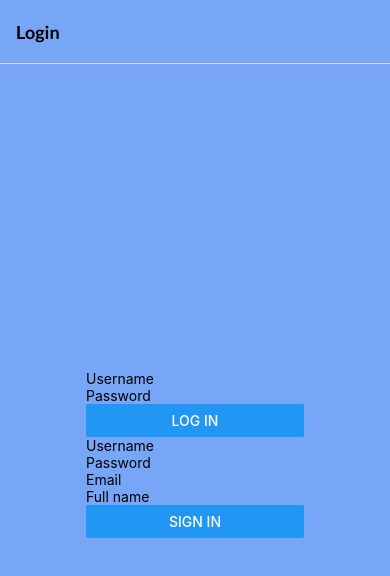
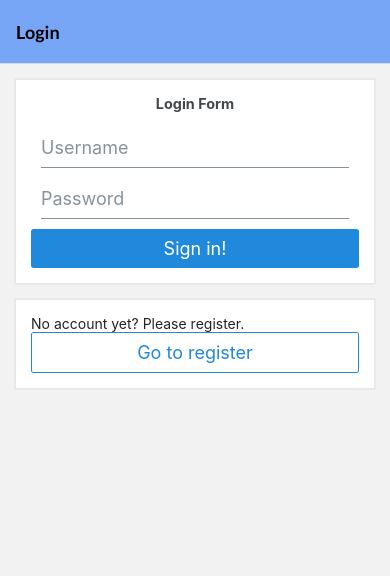
Before and after one commit to jankry1/wbma23-example, a React Native app: screen /Home in a window 390 px wide. Shown: the top 576 px of the page. Built offline with nearby package versions, Linux system fonts and the light colour scheme.

Commit message:
smartforms

```diff
--- a/components/List.js
+++ b/components/List.js
@@ -1,5 +1,3 @@
-
-
 import {FlatList} from 'react-native';
 import {useMedia} from '../hooks/ApiHooks';
 import ListItem from './ListItem';
--- a/components/ListItem.js
+++ b/components/ListItem.js
@@ -1,56 +1,26 @@
-import {Image, StyleSheet, View, Text, TouchableOpacity} from 'react-native';
+import {Avatar, ListItem as RNEListItem} from '@rneui/themed';
 import PropTypes from 'prop-types';
 import {uploadsUrl} from '../utils/variables';
 
 const ListItem = ({singleMedia, navigation}) => {
   const item = singleMedia;
   return (
-    <TouchableOpacity
-      style={styles.row}
+    <RNEListItem
       onPress={() => {
         navigation.navigate('Single', item);
       }}
     >
-      <View style={styles.box}>
-        <Image
-          style={styles.image}
-          source={{uri: uploadsUrl + item.thumbnails?.w160}}
-        />
-      </View>
-      <View style={styles.box}>
-        <Text style={styles.listTitle}>{item.title}</Text>
-        <Text style={styles.listDescription}>{item.description}</Text>
-      </View>
-    </TouchableOpacity>
+      <Avatar size="large" source={{uri: uploadsUrl + item.thumbnails?.w160}} />
+      <RNEListItem.Content>
+        <RNEListItem.Title>{item.title}</RNEListItem.Title>
+        <RNEListItem.Subtitle numberOfLines={3}>
+          {item.description}
+        </RNEListItem.Subtitle>
+      </RNEListItem.Content>
+      <RNEListItem.Chevron />
+    </RNEListItem>
   );
 };
-
-const styles = StyleSheet.create({
-  row: {
-    flexDirection: 'column',
-    backgroundColor: '#6A8E7F',
-    marginBottom: 40,
-  },
-  box: {
-    flex: 1,
-    padding: 20,
-    backgroundColor: '#FFFFFF',
-  },
-  image: {
-    flex: 1,
-    minHeight: 200,
-  },
-  listTitle: {
-    fontWeight: 'bold',
-    fontFamily: 'LatoBold',
-    fontSize: 20,
-    paddingBottom: 15,
-  },
-  listDescription: {
-    fontFamily: 'LatoRegular',
-    fontSize: 14,
-  },
-});
 
 ListItem.propTypes = {
   singleMedia: PropTypes.object,
--- a/components/LoginForm.js
+++ b/components/LoginForm.js
@@ -1,9 +1,9 @@
 import React, {useContext} from 'react';
-import {Text, View, Button, TextInput} from 'react-native';
 import {MainContext} from '../contexts/MainContext';
 import AsyncStorage from '@react-native-async-storage/async-storage';
 import {useAuthentication} from '../hooks/ApiHooks';
 import {Controller, useForm} from 'react-hook-form';
+import {Button, Input, Card} from '@rneui/themed';
 
 const LoginForm = () => {
   const {setIsLoggedIn, setUser} = useContext(MainContext);
@@ -18,58 +18,53 @@ const LoginForm = () => {
 
   const logIn = async (loginData) => {
     console.log('Login button pressed', loginData);
-    // const data = {username: 'yanak', password: 'test123'};
+    // const data = {username: 'ilkkamtk', password: 'q1w2e3r4'};
     try {
       const loginResult = await postLogin(loginData);
-      console.log('loginResult', loginResult);
+      console.log('logIn', loginResult);
       await AsyncStorage.setItem('userToken', loginResult.token);
       setUser(loginResult.user);
       setIsLoggedIn(true);
-    } catch (e) {
-      console.error('login', e);
+    } catch (error) {
+      console.error('logIn', error);
+      // TODO: notify user about failed login attempt
     }
   };
 
   return (
-    <View>
+    <Card>
+      <Card.Title>Login Form</Card.Title>
       <Controller
         control={control}
-        rules={{required: true, minLength: 3}}
+        rules={{required: {value: true, message: 'is required'}}}
         render={({field: {onChange, onBlur, value}}) => (
-          <TextInput
+          <Input
             placeholder="Username"
             onBlur={onBlur}
-            autoCapitalize="none"
             onChangeText={onChange}
             value={value}
+            errorMessage={errors.username && errors.username.message}
           />
         )}
         name="username"
       />
-      {errors.username?.type === 'required' && (
-        <Text>Username is required</Text>
-      )}
-      {errors.username?.type === 'minLength' && (
-        <Text>min length is 3 characters</Text>
-      )}
       <Controller
         control={control}
-        rules={{required: true, minLength: 5}}
+        rules={{required: {value: true, message: 'is required'}}}
         render={({field: {onChange, onBlur, value}}) => (
-          <TextInput
+          <Input
             placeholder="Password"
             onBlur={onBlur}
-            autoCapitalize="none"
             onChangeText={onChange}
             value={value}
             secureTextEntry={true}
+            errorMessage={errors.password && errors.password.message}
           />
         )}
         name="password"
       />
-      {errors.password && <Text>Password is required</Text>}
-      <Button title="Log in" onPress={handleSubmit(logIn)} />
-    </View>
+      <Button title="Sign in!" onPress={handleSubmit(logIn)} />
+    </Card>
   );
 };
 
--- a/components/RegisterForm.js
+++ b/components/RegisterForm.js
@@ -1,102 +1,164 @@
 import React from 'react';
-import {Text, View, Button, TextInput} from 'react-native';
 import {useUser} from '../hooks/ApiHooks';
 import {Controller, useForm} from 'react-hook-form';
+import {Card, Button, Input} from '@rneui/themed';
 
 const RegisterForm = () => {
   // const {setIsLoggedIn} = useContext(MainContext);
   // const {postLogin} = useAuthentication();
-  const {postUser} = useUser();
+  const {postUser, checkUsername} = useUser();
   const {
     control,
+    getValues,
     handleSubmit,
     formState: {errors},
   } = useForm({
-    defaultValues: {username: '', password: '', email: '', full_name: ''},
+    defaultValues: {
+      username: '',
+      password: '',
+      confirmPassword: '',
+      email: '',
+      full_name: '',
+    },
+    mode: 'onBlur',
   });
 
   const register = async (registerData) => {
-    console.log('Register button pressed', registerData);
+    delete registerData.confirmPassword;
+    console.log('Registering: ', registerData);
     try {
       const registerResult = await postUser(registerData);
-      console.log('registerResult', registerResult);
-    } catch (e) {
-      console.error('register', e);
+      console.log('registeration result', registerResult);
+    } catch (error) {
+      console.error('register', error);
+      // TODO: notify user about failed registeration attempt
+    }
+  };
+
+  const checkUser = async (username) => {
+    try {
+      const userAvailable = await checkUsername(username);
+      console.log('checkUser', userAvailable);
+      return userAvailable || 'Username is already taken';
+    } catch (error) {
+      console.error('checkUser', error.message);
     }
   };
 
   return (
-    <View>
+    <Card>
+      <Card.Title>Registration Form</Card.Title>
       <Controller
         control={control}
-        rules={{required: true, minLength: 3}}
+        rules={{
+          required: {value: true, message: 'This is required.'},
+          minLength: {
+            value: 3,
+            message: 'Username min length is 3 characters.',
+          },
+          validate: checkUser,
+        }}
         render={({field: {onChange, onBlur, value}}) => (
-          <TextInput
+          <Input
             placeholder="Username"
             onBlur={onBlur}
-            autoCapitalize="none"
             onChangeText={onChange}
             value={value}
+            autoCapitalize="none"
+            errorMessage={errors.username && errors.username.message}
           />
         )}
         name="username"
       />
-      {errors.username?.type === 'required' && (
-        <Text>Username is required</Text>
-      )}
-      {errors.username?.type === 'minLength' && (
-        <Text>min length is 3 characters</Text>
-      )}
+
       <Controller
         control={control}
-        rules={{required: true, minLength: 5}}
+        rules={{
+          required: {
+            value: true,
+            message: 'min 5 characters, needs one number, one uppercase letter',
+          },
+          pattern: {
+            value: /(?=.*\p{Lu})(?=.*[0-9]).{5,}/u,
+            message: 'min 5 characters, needs one number, one uppercase letter',
+          },
+        }}
         render={({field: {onChange, onBlur, value}}) => (
-          <TextInput
+          <Input
             placeholder="Password"
             onBlur={onBlur}
-            autoCapitalize="none"
             onChangeText={onChange}
             value={value}
             secureTextEntry={true}
+            errorMessage={errors.password && errors.password.message}
           />
         )}
         name="password"
       />
-      {errors.password && <Text>Password is required</Text>}
       <Controller
         control={control}
-        rules={{required: true}}
+        rules={{
+          validate: (value) => {
+            if (value === getValues('password')) {
+              return true;
+            } else {
+              return 'passwords must match';
+            }
+          },
+        }}
         render={({field: {onChange, onBlur, value}}) => (
-          <TextInput
+          <Input
+            placeholder="Confirm password"
+            onBlur={onBlur}
+            onChangeText={onChange}
+            value={value}
+            secureTextEntry={true}
+            errorMessage={
+              errors.confirmPassword && errors.confirmPassword.message
+            }
+          />
+        )}
+        name="confirmPassword"
+      />
+
+      <Controller
+        control={control}
+        rules={{
+          required: {value: true, message: 'email is required'},
+          pattern: {
+            value: /^[a-z0-9.-]{1,64}@[a-z0-9.-]{3,64}/i,
+            message: 'Must be a valid email',
+          },
+        }}
+        render={({field: {onChange, onBlur, value}}) => (
+          <Input
             placeholder="Email"
             onBlur={onBlur}
-            autoCapitalize="none"
             onChangeText={onChange}
             value={value}
+            errorMessage={errors.email && errors.email.message}
           />
         )}
         name="email"
       />
-      {errors.email && <Text>Email is required</Text>}
       <Controller
         control={control}
-        rules={{minLength: 3}}
+        rules={{minLength: {value: 3, message: 'must be at least 3 chars'}}}
         render={({field: {onChange, onBlur, value}}) => (
-          <TextInput
+          <Input
             placeholder="Full name"
             onBlur={onBlur}
-            autoCapitalize="none"
             onChangeText={onChange}
             value={value}
+            autoCapitalize="words"
+            errorMessage={errors.full_name && errors.full_name.message}
           />
         )}
         name="full_name"
       />
-      {errors.full_name?.type === 'minLength' && (
-        <Text>min length is 3 characters</Text>
-      )}
-      <Button title="Sign in" onPress={handleSubmit(register)} />
-    </View>
+
+      <Button title="Sign in!" onPress={handleSubmit(register)} />
+    </Card>
   );
 };
 
--- a/hooks/ApiHooks.js
+++ b/hooks/ApiHooks.js
@@ -1,16 +1,14 @@
-/* eslint-disable no-unused-vars */
-import {useState, useEffect} from 'react';
-import {uploadsUrl, loginUrl, baseUrl} from '../utils/variables.js';
-import * as React from 'react';
-import {View, Text, StyleSheet} from 'react-native';
-import {useFonts} from 'expo-font';
-import {DefaultTheme} from '@react-navigation/native';
+import {useEffect, useState} from 'react';
+import {baseUrl} from '../utils/variables';
 
 const doFetch = async (url, options) => {
   const response = await fetch(url, options);
-  const json = response.json();
+  const json = await response.json();
   if (!response.ok) {
-    throw new Error(json.error || json.message);
+    const message = json.error
+      ? `${json.message}: ${json.error}`
+      : json.message;
+    throw new Error(message || response.statusText);
   }
   return json;
 };
@@ -43,38 +41,43 @@ const useMedia = () => {
 };
 
 const useAuthentication = () => {
-  const postLogin = async (userCredential) => {
+  const postLogin = async (userCredentials) => {
+    // user credentials format: {username: 'someUsername', password: 'somePassword'}
     const options = {
-      method: 'POST',
+      // TODO: add method, headers and body for sending json data with POST
+      method: 'post',
       headers: {
         'Content-Type': 'application/json',
       },
-      body: JSON.stringify(userCredential),
+      body: JSON.stringify(userCredentials),
     };
     try {
+      // TODO: use fetch to send request to login endpoint and return the result as json, handle errors with try/catch and response.ok
       return await doFetch(baseUrl + 'login', options);
-    } catch (e) {
-      throw new Error('postLogin' + e.message);
+    } catch (error) {
+      throw new Error('postLogin: ' + error.message);
     }
   };
   return {postLogin};
 };
 
+// https://media.mw.metropolia.fi/wbma/docs/#api-User
 const useUser = () => {
   const getUserByToken = async (token) => {
+    // call https://media.mw.metropolia.fi/wbma/docs/#api-User-CheckUserName
     const options = {
       method: 'GET',
       headers: {'x-access-token': token},
     };
     try {
       return await doFetch(baseUrl + 'users/user', options);
-    } catch (e) {
-      throw new Error('checkUser' + e.message);
+    } catch (error) {
+      throw new Error('checkUser: ' + error.message);
     }
   };
   const postUser = async (userData) => {
     const options = {
-      method: 'POST',
+      method: 'post',
       headers: {
         'Content-Type': 'application/json',
       },
@@ -82,11 +85,32 @@ const useUser = () => {
     };
     try {
       return await doFetch(baseUrl + 'users', options);
-    } catch (e) {
-      throw new Error('postUser' + e.message);
+    } catch (error) {
+      throw new Error('postUser: ' + error.message);
     }
   };
-  return {getUserByToken, postUser};
+
+  const checkUsername = async (username) => {
+    try {
+      const result = await doFetch(baseUrl + 'users/username/' + username);
+      return result.available;
+    } catch (error) {
+      throw new Error('checkUsername: ' + error.message);
+    }
+  };
+
+  return {getUserByToken, postUser, checkUsername};
 };
 
-export {useMedia, useAuthentication, useUser};
+const useTag = () => {
+  const getFilesByTag = async (tag) => {
+    try {
+      return await doFetch(baseUrl + 'tags/' + tag);
+    } catch (error) {
+      throw new Error('getFilesByTag, ' + error.message);
+    }
+  };
+  return {getFilesByTag};
+};
+
+export {useMedia, useAuthentication, useUser, useTag};
--- a/package.json
+++ b/package.json
@@ -15,13 +15,15 @@
     "@react-navigation/native": "^6.1.2",
     "@react-navigation/native-stack": "^6.9.8",
     "eslint-plugin-react-native": "^4.0.0",
+    "@rneui/base": "^4.0.0-rc.7",
+    "@rneui/themed": "^4.0.0-rc.7",
     "expo": "~47.0.12",
     "expo-status-bar": "~1.4.2",
     "hook-form": "^0.0.1",
     "react": "^18.1.0",
     "react-hook-form": "^7.42.1",
     "react-native": "0.70.5",
-    "react-native-safe-area-context": "4.4.1",
+    "react-native-safe-area-context": "^4.4.1",
     "react-native-screens": "~3.18.0"
   },
   "devDependencies": {
--- a/views/Home.js
+++ b/views/Home.js
@@ -1,48 +1,20 @@
-import {
-  Platform,
-  StyleSheet,
-  SafeAreaView,
-  ImageBackground,
-  Text,
-} from 'react-native';
+import {Platform, StyleSheet, SafeAreaView} from 'react-native';
 import List from '../components/List';
 import PropTypes from 'prop-types';
 
 const Home = ({navigation}) => {
   return (
-    <>
-      <ImageBackground
-        source={require('../assets/background.jpg')}
-        resizeMode="cover"
-        style={styles.image}
-      ></ImageBackground>
-      <Text style={styles.text}>Media Sharing App</Text>
-      <SafeAreaView style={styles.container}>
-        <List navigation={navigation} />
-      </SafeAreaView>
-    </>
+    <SafeAreaView style={styles.container}>
+      <List navigation={navigation} />
+    </SafeAreaView>
   );
 };
 
 const styles = StyleSheet.create({
   container: {
     flex: 1,
-    flexDirection: 'colum',
-    backgroundColor: '#77A6F7',
+    backgroundColor: '#fff',
     paddingTop: Platform.OS === 'android' ? 30 : 0,
-  },
-
-  image: {
-    flex: 1,
-    justifyContent: 'center',
-    maxHeight: 100,
-  },
-  text: {
-    position: 'absolute',
-    color: '#ffffff',
-    marginTop: 70,
-    fontSize: 20,
-    marginLeft: 5,
   },
 });
 
--- a/views/Login.js
+++ b/views/Login.js
@@ -1,33 +1,35 @@
-import React, {useEffect} from 'react';
+import React, {useContext, useEffect, useState} from 'react';
 import {
   Keyboard,
   KeyboardAvoidingView,
   Platform,
-  StyleSheet,
+  ScrollView,
   TouchableOpacity,
 } from 'react-native';
 import PropTypes from 'prop-types';
-import {useContext} from 'react';
 import {MainContext} from '../contexts/MainContext';
 import AsyncStorage from '@react-native-async-storage/async-storage';
 import {useUser} from '../hooks/ApiHooks';
 import LoginForm from '../components/LoginForm';
 import RegisterForm from '../components/RegisterForm';
+import {Button, Card, Text} from '@rneui/base';
 
 const Login = ({navigation}) => {
   const {setIsLoggedIn, setUser} = useContext(MainContext);
   const {getUserByToken} = useUser();
+  const [toggleForm, setToggleForm] = useState(true);
 
   const checkToken = async () => {
     try {
       const userToken = await AsyncStorage.getItem('userToken');
+      // if no token available, do nothing
       if (userToken === null) return;
       const userData = await getUserByToken(userToken);
       console.log('checkToken', userData);
       setUser(userData);
       setIsLoggedIn(true);
-    } catch (e) {
-      console.error('checkToken', e);
+    } catch (error) {
+      console.error('checkToken', error);
     }
   };
 
@@ -36,43 +38,27 @@ const Login = ({navigation}) => {
   }, []);
 
   return (
-    <TouchableOpacity
-      onPress={() => Keyboard.dismiss()}
-      style={{flex: 1}}
-      activeOpacity={1}
-    >
-      <KeyboardAvoidingView
-        behavior={Platform.OS === 'ios' ? 'padding' : 'height'}
-        style={styles.container}
-      >
-        <LoginForm />
-        <RegisterForm />
-      </KeyboardAvoidingView>
-    </TouchableOpacity>
+    <ScrollView>
+      <TouchableOpacity onPress={() => Keyboard.dismiss()} activeOpacity={1}>
+        {toggleForm ? <LoginForm /> : <RegisterForm />}
+        <Card>
+          <Text>
+            {toggleForm
+              ? 'No account yet? Please register.'
+              : 'Already have an account? Please login.'}
+          </Text>
+          <Button
+            type="outline"
+            title={toggleForm ? 'Go to register' : 'Go to login'}
+            onPress={() => {
+              setToggleForm(!toggleForm);
+            }}
+          />
+        </Card>
+      </TouchableOpacity>
+    </ScrollView>
   );
 };
-
-const styles = StyleSheet.create({
-  container: {
-    flex: 1,
-    alignItems: 'center',
-    justifyContent: 'center',
-    backgroundColor: '#77A6F7',
-  },
-  text: {
-    fontSize: 30,
-    fontFamily: 'LatoBold',
-  },
-  button: {
-    fontFamily: 'LatoThin',
-    alignItems: 'center',
-    justifyContent: 'center',
-    paddingVertical: 12,
-    paddingHorizontal: 32,
-    borderRadius: 4,
-    elevation: 3,
-  },
-});
 
 Login.propTypes = {
   navigation: PropTypes.object,
--- a/views/Profile.js
+++ b/views/Profile.js
@@ -1,28 +1,55 @@
-import React from 'react';
-import {StyleSheet, SafeAreaView, Text} from 'react-native';
-import {useContext} from 'react';
+import React, {useContext, useEffect, useState} from 'react';
 import {MainContext} from '../contexts/MainContext';
+import AsyncStorage from '@react-native-async-storage/async-storage';
+import {useTag} from '../hooks/ApiHooks';
+import {uploadsUrl} from '../utils/variables';
+import {Button, Card, Icon, ListItem} from '@rneui/themed';
 
 const Profile = () => {
-  const {user} = useContext(MainContext);
+  const {getFilesByTag} = useTag();
+  const {setIsLoggedIn, user, setUser} = useContext(MainContext);
+  const [avatar, setAvatar] = useState('');
+
+  const loadAvatar = async () => {
+    try {
+      const avatarArray = await getFilesByTag('avatar_' + user.user_id);
+      setAvatar(avatarArray.pop().filename);
+    } catch (error) {
+      console.error('user avatar fetch failed', error.message);
+    }
+  };
+
+  useEffect(() => {
+    loadAvatar();
+  }, []);
+
   return (
-    <SafeAreaView style={styles.container}>
-      <Text>Profile</Text>
-      <Text>Username: {user.username}</Text>
-      <Text>Email: {user.email}</Text>
-      <Text>Full name: {user.full_name}</Text>
-    </SafeAreaView>
+    <Card>
+      <Card.Title>{user.username}</Card.Title>
+      <Card.Image source={{uri: uploadsUrl + avatar}} />
+      <ListItem>
+        <Icon name="email" />
+        <ListItem.Title>{user.email}</ListItem.Title>
+      </ListItem>
+      <ListItem>
+        <Icon name="badge" />
+        <ListItem.Title>{user.full_name}</ListItem.Title>
+      </ListItem>
+      <Button
+        title="Logout!"
+        onPress={async () => {
+          console.log('Logging out!');
+          setUser({});
+          setIsLoggedIn(false);
+          try {
+            await AsyncStorage.clear();
+          } catch (error) {
+            console.error('clearing asyncstorage failed', error);
+          }
+        }}
+      />
+    </Card>
   );
 };
 
-const styles = StyleSheet.create({
-  container: {
-    flex: 1,
-    backgroundColor: '#77A6F7',
-    alignItems: 'center',
-    justifyContent: 'center',
-    paddingTop: 40,
-  },
-});
-
 export default Profile;
--- a/views/Single.js
+++ b/views/Single.js
@@ -1,46 +1,34 @@
 import React from 'react';
-import {StyleSheet, SafeAreaView, Text, Image} from 'react-native';
 import {uploadsUrl} from '../utils/variables';
 import PropTypes from 'prop-types';
+import {Text, Card, ListItem} from '@rneui/themed';
 
 const Single = ({route}) => {
-  const {description, filename, time_added: timeAdded} = route.params;
+  console.log(route.params);
+  const {
+    title,
+    description,
+    filename,
+    time_added: timeAdded,
+    user_id: userId,
+  } = route.params;
   return (
-    <SafeAreaView style={styles.container}>
-      <Image style={styles.image} source={{uri: uploadsUrl + filename}} />
-      <Text style={styles.description}>{description}</Text>
-      <Text style={styles.timeAdded}>{timeAdded}</Text>
-    </SafeAreaView>
+    <Card>
+      <Card.Title>{title}</Card.Title>
+      <Card.Divider />
+      <Card.Image source={{uri: uploadsUrl + filename}} />
+      <ListItem>
+        <Text>{description}</Text>
+      </ListItem>
+      <ListItem>
+        <Text>uploaded at: {timeAdded}</Text>
+      </ListItem>
+      <ListItem>
+        <Text>by user: {userId}</Text>
+      </ListItem>
+    </Card>
   );
 };
-
-const styles = StyleSheet.create({
-  container: {
-    flex: 1,
-    backgroundColor: '#D3E3FC',
-    alignItems: 'center',
-    justifyContent: 'center',
-    paddingTop: 40,
-  },
-  image: {
-    width: 350,
-    height: 300,
-    marginTop: 10,
-  },
-  timeAdded: {
-    fontSize: 12,
-    fontFamily: 'LatoRegular',
-    marginTop: 0,
-    marginBottom: 20,
-    marginRight: 0,
-  },
-  description: {
-    fontSize: 15,
-    fontFamily: 'LatoRegular',
-    marginTop: 10,
-    padding: 10,
-  },
-});
 
 Single.propTypes = {
   route: PropTypes.object,
```
